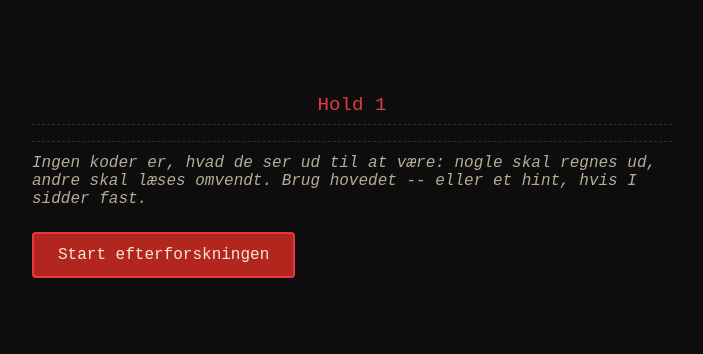
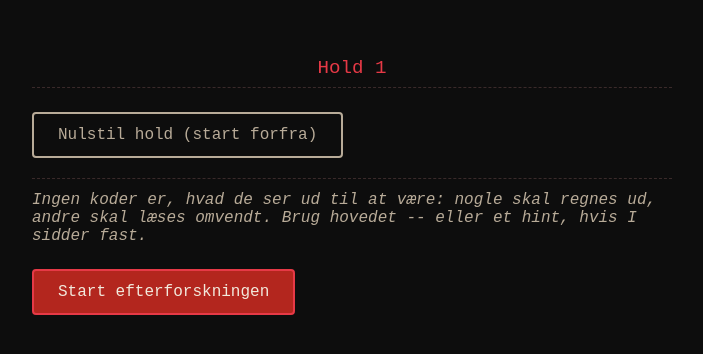
Before and after one commit to William-Juel-1/sagen-om-simone, a plain HTML site: page hold.html in a window 1280 px wide. Shown: the part 210-564 px from the top of the page, without its empty margins (288-991 px from the left). Drawn offline with Linux system fonts and the light colour scheme.

Commit message:
Reframe opening as about the whole family, not just Simone; add team reset button

```diff
--- a/app-hold.js
+++ b/app-hold.js
@@ -32,6 +32,8 @@
     header.textContent = teamLabel;
     root.appendChild(header);
 
+    root.appendChild(renderResetButton());
+
     if (!state.startedAt) {
       renderStartScreen();
       return;
@@ -53,6 +55,24 @@
     } else {
       renderFinaleScreen();
     }
+  }
+
+  function renderResetButton() {
+    var reset = document.createElement("button");
+    reset.className = "btn btn-hint";
+    reset.textContent = "Nulstil hold (start forfra)";
+    reset.addEventListener("click", function () {
+      if (window.confirm("Nulstil " + teamLabel + "s fremskridt og tid? Dette kan ikke fortrydes.")) {
+        localStorage.removeItem(storageKey);
+        state = Logic.createInitialState();
+        if (timerInterval) {
+          clearInterval(timerInterval);
+          timerInterval = null;
+        }
+        render();
+      }
+    });
+    return reset;
   }
 
   function updateTimer() {
--- a/app-tv.js
+++ b/app-tv.js
@@ -15,11 +15,11 @@
     wrap.className = "tv-screen tv-intro";
 
     var title = document.createElement("h1");
-    title.textContent = "SAGEN OM SIMONES 29 ÅR";
+    title.textContent = "SAGEN OM FAMILIEN";
     wrap.appendChild(title);
 
     var sub = document.createElement("p");
-    sub.textContent = "Fire hold. Otte sager. Én fødselsdagsgave, der venter på at blive fundet.";
+    sub.textContent = "Fire hold. Otte sager. Én stor hemmelighed, der venter på at blive afsløret.";
     wrap.appendChild(sub);
 
     var rules = document.createElement("p");
--- a/gaader.js
+++ b/gaader.js
@@ -11,10 +11,10 @@
       id: 1,
       rum: "Entré",
       titel: "Sagen om den forsvundne flyttedag",
-      tekst: "Vidne nr. 1 rapporterer: Der har stået en flyttekasse så længe i lejligheden, at den er begyndt at samle støv af arkæologisk værdi. Spor den til stedet, hvor sko og overtøj først mødte de nye gulve for 2,5 år siden.",
+      tekst: "Vidne nr. 1 rapporterer: Der har stået et møbel så længe i lejligheden, at den er begyndt at samle støv af arkæologisk værdi. Spor den til stedet, hvor sko først mødte de nye gulve for 2,5 år siden.",
       // Gemmested-forslag: en flyttekasse eller kort ved entrémøblet.
-      kode: "ESSAK",
-      hint: "Beviset er mærket med et ord for det du pakker flyttegods i -- men skrevet bagfra.",
+      kode: "28",
+      hint: "Beviset er mærket med antallet af flyttegods i og ved skoreolen.",
     },
     {
       id: 2,
@@ -47,7 +47,7 @@
       id: 5,
       rum: "Soveværelse",
       titel: "Sagen om den ukuelige sortbælte",
-      tekst: "Mistænkte er 4. dans sortbælte i Shotokan og kan fælde enhver modstander med ét spark -- alligevel har hun to gange tabt kampen mod livløse genstande (en stolpe og en gokart), begge gange med sine briller som tabsoffer. Snart venter hendes hidtil sværeste modstander -- og den sover allerede tættest på hendes hjerte om natten.",
+      tekst: "Det står i politirapporten, at den Mistænkte er 4. dan sortbælte i Shotokan og kan fælde enhver modstander med ét spark -- alligevel har hun og hendes briller to gange tabt kampen mod livløse genstande (en stolpe og en gokart). Snart venter hendes hidtil sværeste modstander -- og den sover allerede tættest på hendes hjerte om natten.",
       // Gemmested-forslag: ved skabet eller natbordet.
       kode: "6",
       hint: "4. dan + 2 ødelagte briller = ?",
@@ -65,28 +65,28 @@
       id: 7,
       rum: "Entré/kontor",
       titel: "Sagen om den ufuldendte joke",
-      tekst: "Mistænkte er nyudklækket cand.it. og elsker en god joke, men når sjældent pointen. Sidst kendte citat, efter at have væltet et glas mælk ud over bordet: 'Jeg er altid så uheldig.' Spor ham til stedet, hvor kablerne samler sig, og hele husets internet holdes i live.",
+      tekst: "Mistænkte er nyudklækket cand.it., er lidt OMVENDT, og elsker en god joke, men når sjældent pointen. Sidst kendte citat, efter at have væltet et glas mælk ud over bordet: 'Jeg er altid så uheldig.' Spor ham til stedet, hvor kablerne samler sig, og hele husets internet holdes i live.",
       // Gemmested-forslag: ved en laptop eller router.
-      kode: "52",
-      hint: "25 baglæns.",
+      kode: "NOIPROKS",
+      hint: "Kan du dine stjernetegn baglæns?",
     },
     {
       id: 8,
       rum: "Soveværelse/altan",
       titel: "Sagen om den mest reparerede mistænkte",
-      tekst: "Mistænkte er under oplæring i at passe kærligt på andre mennesker -- hvilket er belejligt, for hun selv er familiens mest reparerede medlem med flere operationer end de fleste. På skadestuen er hun kendt for én ting: hun tåler overhovedet ikke morfin. Spor sagen til stedet, hvor hun bruger flest minutter foran spejlet, inden hun stormer ud for at erobre dagen.",
+      tekst: "Mistænkte er under oplæring i at passe kærligt på andre mennesker -- hvilket er belejligt, for det står i lægejournalen, at hun selv er familiens mest reparerede medlem med flere operationer end de fleste. På skadestuen er hun kendt for én ting: hun tåler overhovedet ikke morfin. Spor sagen til stedet, hvor hun bruger flest minutter foran spejlet, inden hun stormer ud for at erobre dagen.",
       // Gemmested-forslag: ved et spejl eller vindueskarm.
-      kode: "21",
-      hint: "17 år + 4 søskende = ?",
+      kode: "Bella500",
+      hint: "Bogreol",
     },
   ];
 
   var FINALE = {
     id: 9,
     titel: "Sagen er ved at være opklaret",
-    tekst: "I har fulgt sporet gennem hele lejligheden. Nu mangler kun én ting: koden der binder hele sagen sammen. Hint: det er kælenavnet fra skolegården, plus alderen hun fejrer i dag.",
-    kode: "KRØLLE29",
-    hint: "Krølle + 29.",
+    tekst: "I har fulgt sporet gennem hele lejligheden. Nu mangler kun én ting: koden der binder hele sagen sammen. Hint: det er drenge-kælenavnet fra skolegården, plus alderen hun fejrer i dag.",
+    kode: "BOB29",
+    hint: "BOB + 29.",
     hilsen: "TILLYKKE! Sagen er hermed officielt opklaret. Og den bedste nyhed af alle: til næste år er I én mere til at fejre den her dag.",
   };
 
--- a/hold.html
+++ b/hold.html
@@ -3,7 +3,7 @@
 <head>
   <meta charset="UTF-8" />
   <meta name="viewport" content="width=device-width, initial-scale=1.0" />
-  <title>Sagen om Simone — Hold</title>
+  <title>Sagen om Familien — Hold</title>
   <link rel="stylesheet" href="style.css" />
 </head>
 <body>
```
Also changed, not shown: index.html (+2 -2 lines), tv.html (+1 -1 lines).
